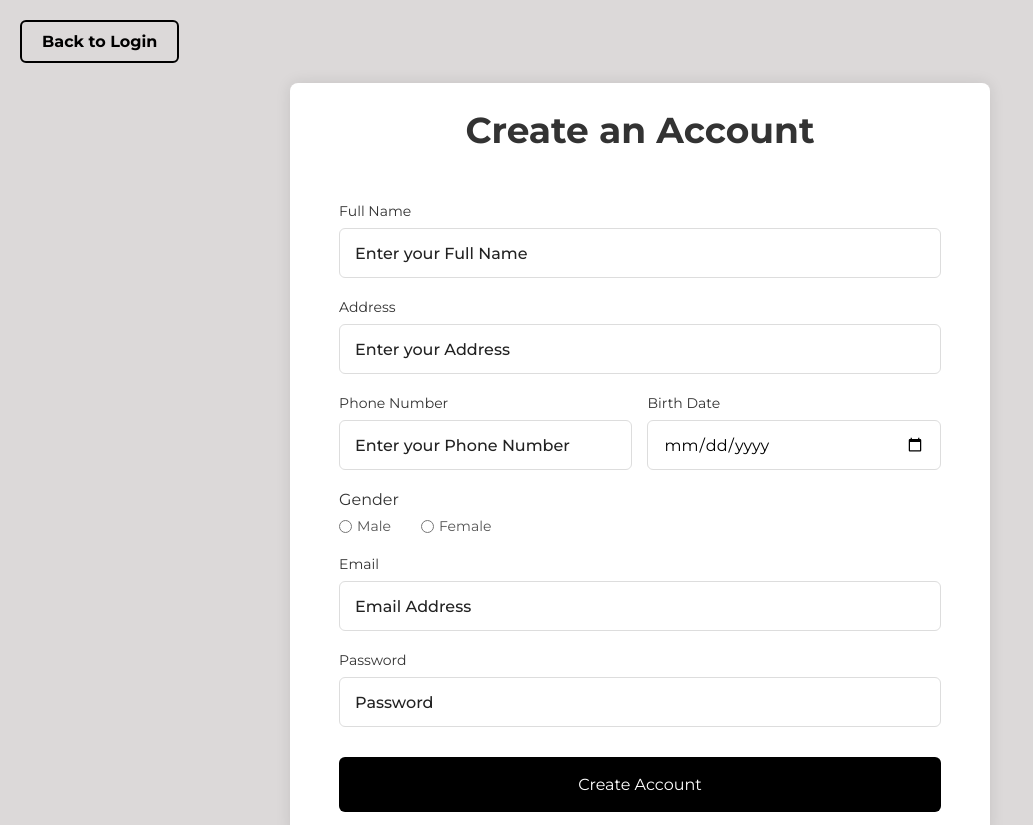
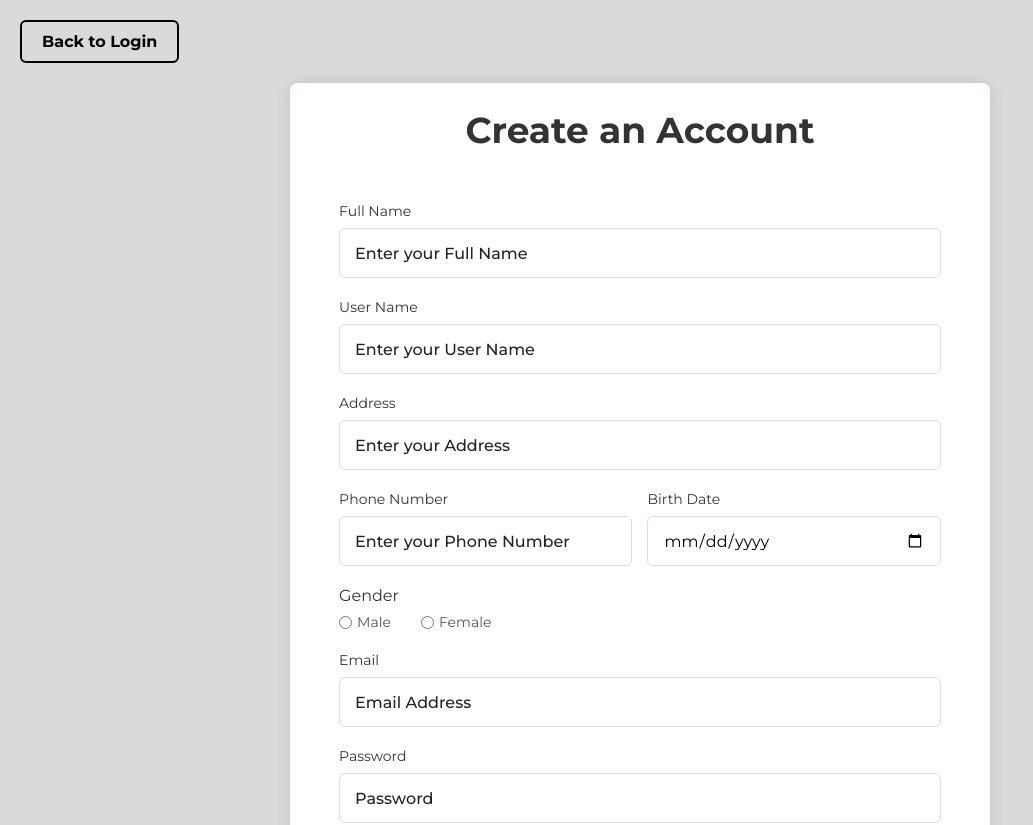
Before and after one commit to Karl104/ecommerce-system, a Vue app: page /SignUp in a window 1280 px wide. Shown: the top 825 px of the page, without its empty margins (0-1033 px from the left). Built offline with nearby package versions, Linux system fonts and the light colour scheme.

Commit message:
added the username input-box

```diff
--- a/src/components/SignUp.vue
+++ b/src/components/SignUp.vue
@@ -9,6 +9,11 @@
         <div class="input-box">
           <label>Full Name</label>
           <input type="text" placeholder="Enter your Full Name" v-model="fullName" />
+        </div>
+
+        <div class="input-box">
+          <label>User Name</label>
+          <input type="text" placeholder="Enter your User Name" v-model="userName" />
         </div>
 
         <div class="input-box">
@@ -216,6 +221,7 @@ export default {
   data() {
     return {
       fullName: '',
+      userName: '',
       address: '',
       phoneNumber: '',
       birthDate: '',
@@ -228,6 +234,7 @@ export default {
     handleSignUp() {
       if (
         !this.fullName ||
+        !this.userName ||
         !this.address ||
         !this.phoneNumber ||
         !this.birthDate ||
@@ -238,6 +245,7 @@ export default {
       } else {
         console.log('Signing up with:', {
           fullName: this.fullName,
+          userName: this.userName,
           address: this.address,
           phoneNumber: this.phoneNumber,
           birthDate: this.birthDate,
```
